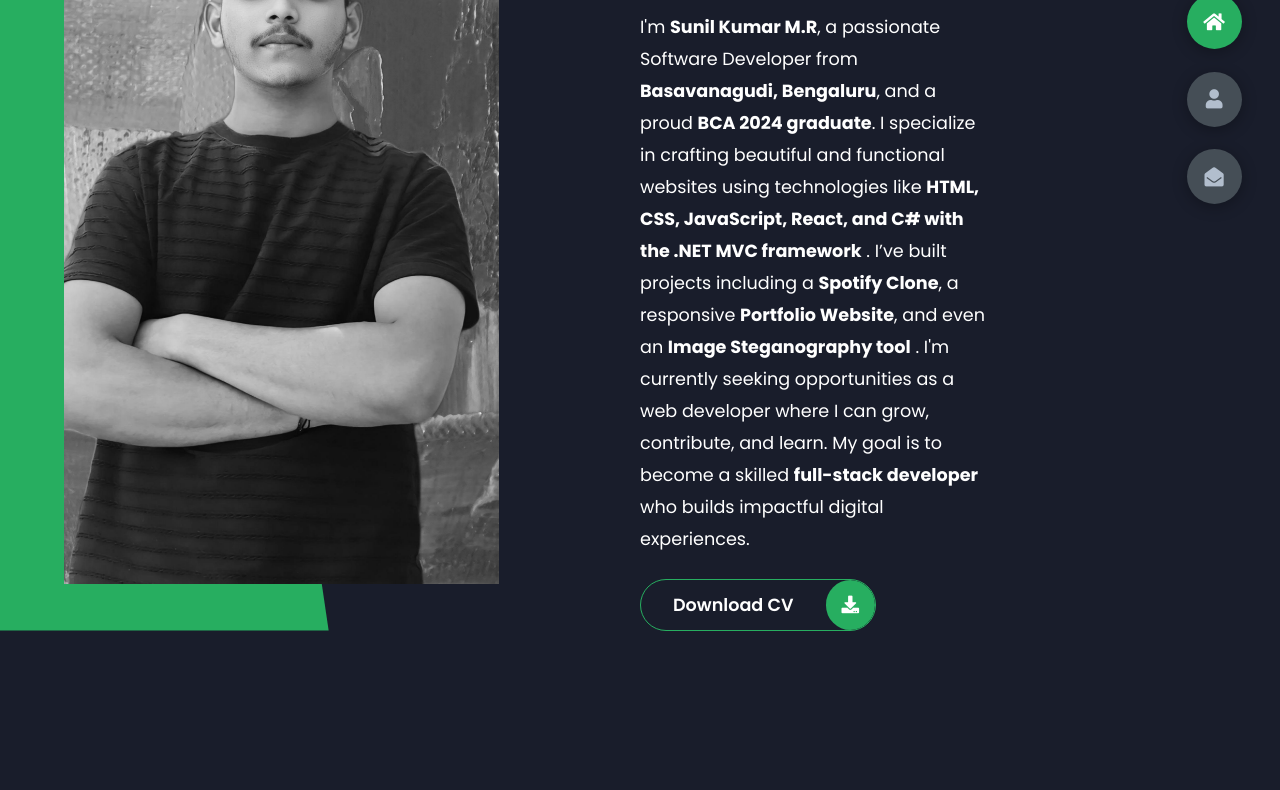
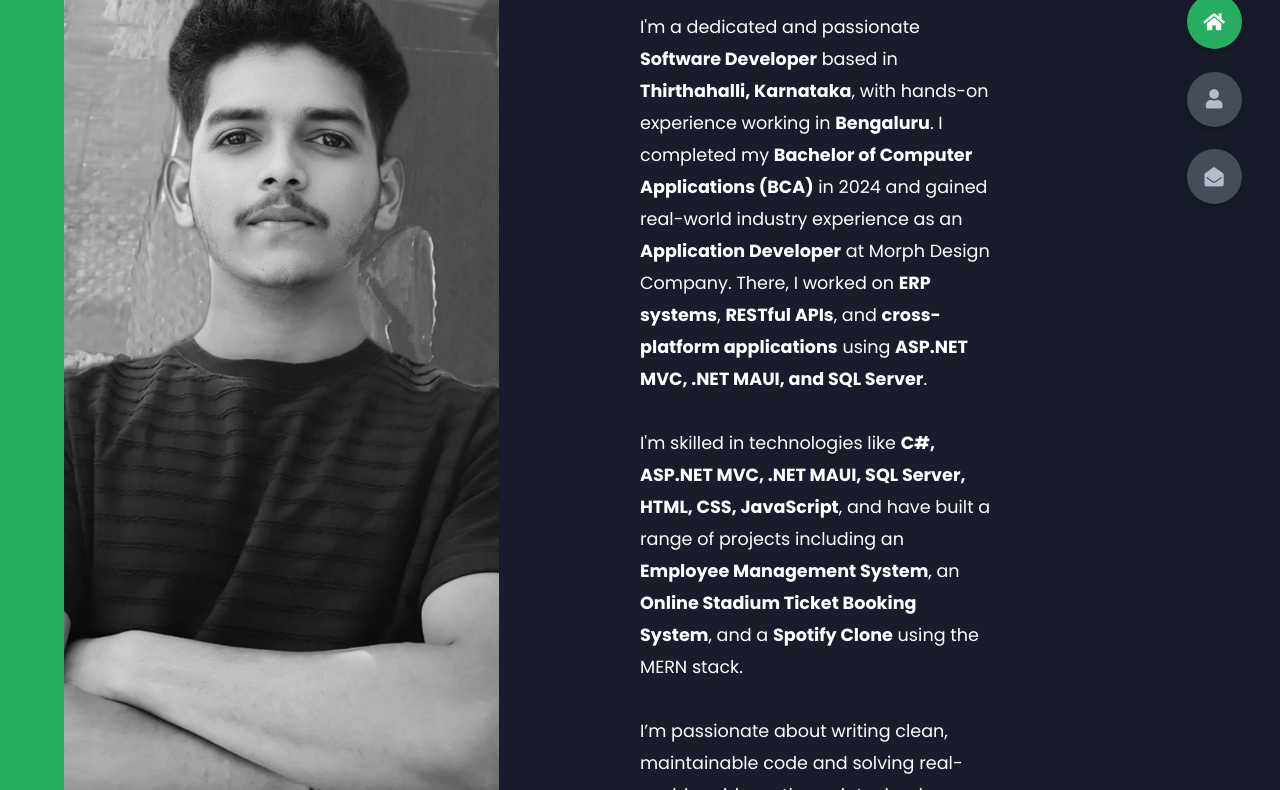
Before and after one commit to sunilmr06/Sunil_Portfolio, a plain HTML site: page index.html in a window 1280 px wide. Shown: the part 301-1091 px from the top of the page. Before the commit the page ends 932 px from the top, so only its background shows below. Drawn offline with Linux system fonts and the light colour scheme.

Commit message:
Update index.html

```diff
--- a/index.html
+++ b/index.html
@@ -25,17 +25,19 @@
                     Hi, I'm <span>Sunil Kumar M.R.</span>
                     A Full Stack Developer.
                 </h1>
-               <p>
-  I'm <strong>Sunil Kumar M.R</strong>, a passionate Software Developer from
-  <strong>Basavanagudi, Bengaluru</strong>, and a proud <strong>BCA 2024 graduate</strong>.
-   I specialize in crafting beautiful and functional websites using technologies like <strong>
-    HTML, CSS, JavaScript, React, and C# with the .NET MVC framework</strong>
-    . I’ve built projects including a <strong>Spotify Clone</strong>, a responsive <strong>
-        Portfolio Website</strong>, and even an <strong>Image Steganography tool</strong>
-        . I'm currently seeking opportunities as a web developer where I can grow, contribute, and learn. My goal is to become a skilled <strong>
-            full-stack developer</strong> who builds impactful digital experiences.
+              <p>
+  I'm a dedicated and passionate <strong>Software Developer</strong> based in <strong>Thirthahalli, Karnataka</strong>, with hands-on experience working in <strong>Bengaluru</strong>.
+  I completed my <strong>Bachelor of Computer Applications (BCA)</strong> in 2024 and gained real-world industry experience as an
+  <strong>Application Developer</strong> at Morph Design Company. There, I worked on <strong>ERP systems</strong>, <strong>RESTful APIs</strong>, and
+  <strong>cross-platform applications</strong> using <strong>ASP.NET MVC, .NET MAUI, and SQL Server</strong>.
+  <br /><br />
+  I'm skilled in technologies like <strong>C#, ASP.NET MVC, .NET MAUI, SQL Server, HTML, CSS, JavaScript</strong>, and have built a range of projects including
+  an <strong>Employee Management System</strong>, an <strong>Online Stadium Ticket Booking System</strong>, and a <strong>Spotify Clone</strong> using the MERN stack.
+  <br /><br />
+  I’m passionate about writing clean, maintainable code and solving real-world problems through technology.
+  Currently, I’m focused on growing as a <strong>full-stack software developer</strong> while contributing to impactful and innovative projects.
+  I’m always eager to learn, improve my skills, and collaborate with professionals in the tech community.
 </p>
-
                 <div class="btn-con">
                     <a href="Sunil_MR.pdf" class="main-btn">
                         <span class="btn-text">Download CV</span>
@@ -84,7 +86,7 @@
                     </div>
                     <div class="about-item">
                         <div class="abt-text">
-                            <p class="large-text">4</p>
+                            <p class="large-text">10</p>
                             <p class="small-text">Months of <br /> experience</p>
                         </div>
                     </div>
```
